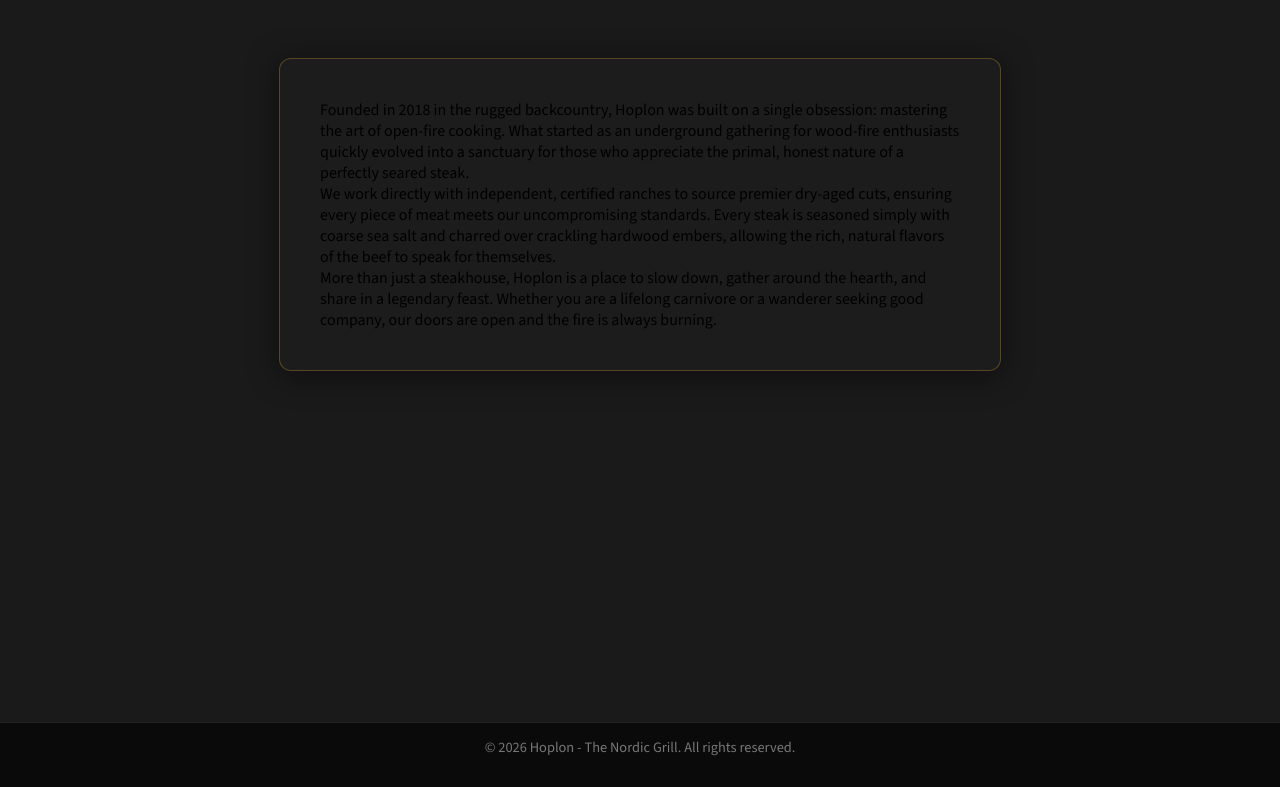
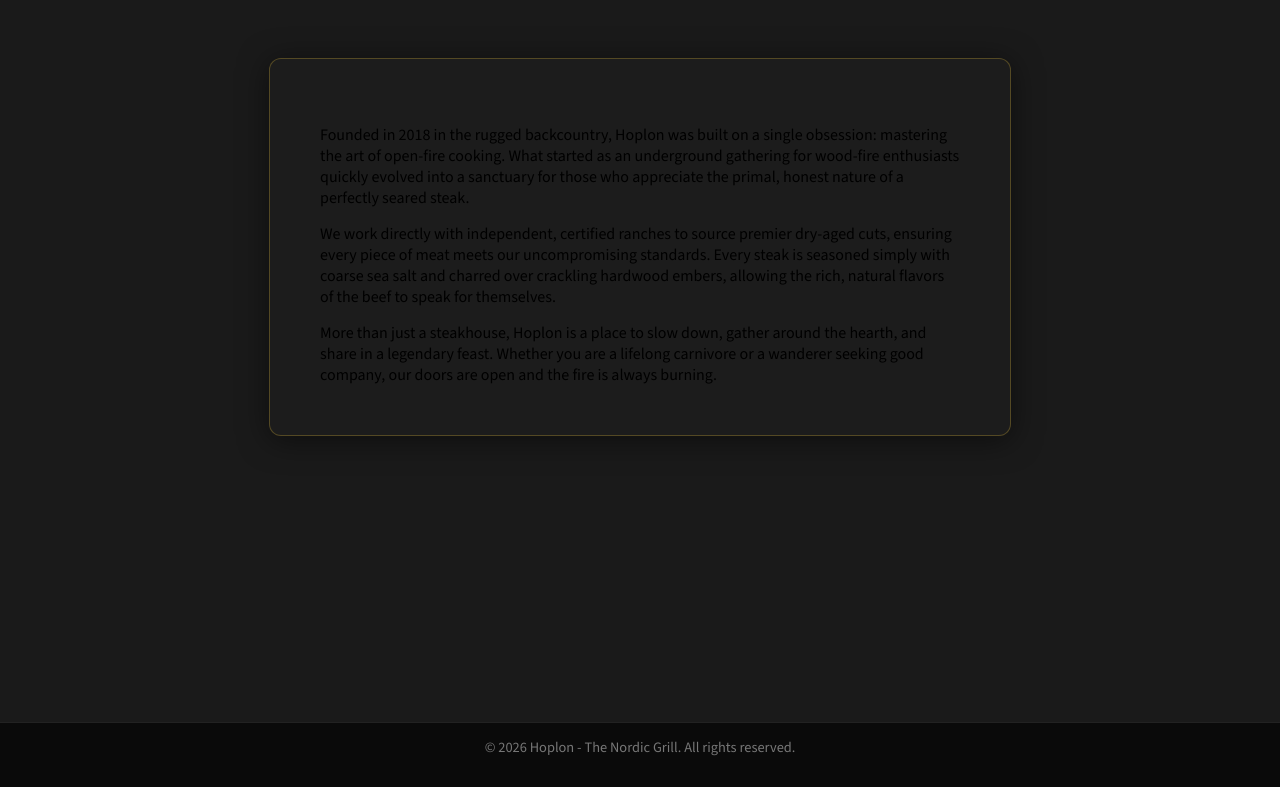
Before and after one commit to LucasAzevedoTheDev/restaurant-page, a website built with webpack: page src/template.html in a window 1280 px wide. Shown: the part 75-862 px from the top of the page. Built offline with nearby package versions, Linux system fonts and the light colour scheme; a web font is replaced by a local one.

Commit message:
add paragraphs css

```diff
--- a/src/styles.css
+++ b/src/styles.css
@@ -257,12 +257,17 @@ h1 {
 
 /* ABOUT CSS */
 .about-container {
-  background: rgba(30, 30, 30, 0.7); /* Fundo preto transparente (efeito glass) */
-  backdrop-filter: blur(10px); /* Desfoca o que está atrás do card (efeito glass) */
-  border: 1px solid rgba(212, 175, 55, 0.3); /* Borda fina na cor dourada/bronze da logo, bem suave */
-  border-radius: 12px; /* Cantos levemente mais arredondados */
-  padding: 40px; /* Mais respiro interno */
+  background: rgba(30, 30, 30, 0.7);
+  backdrop-filter: blur(10px);
+  border: 1px solid rgba(212, 175, 55, 0.3);
+  border-radius: 12px;
+  padding: 50px;
   box-shadow: 0 4px 30px rgba(0, 0, 0, 0.5);
   width: 50%;
   margin: 60px auto;
 }
+
+.about-container p {
+  width: 100%;
+  margin-top: 15px;
+}
```
